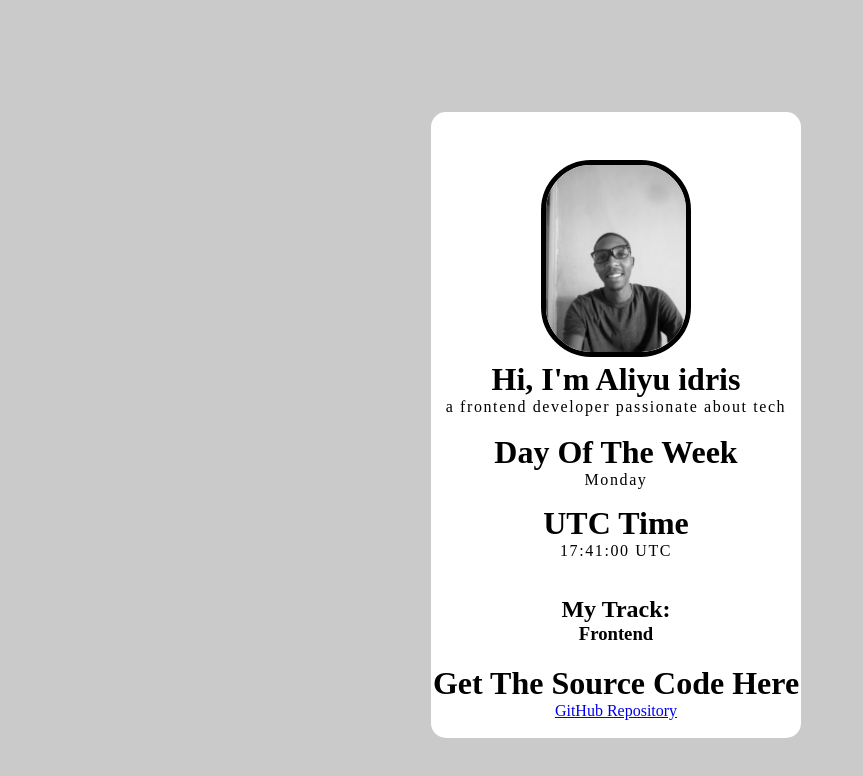
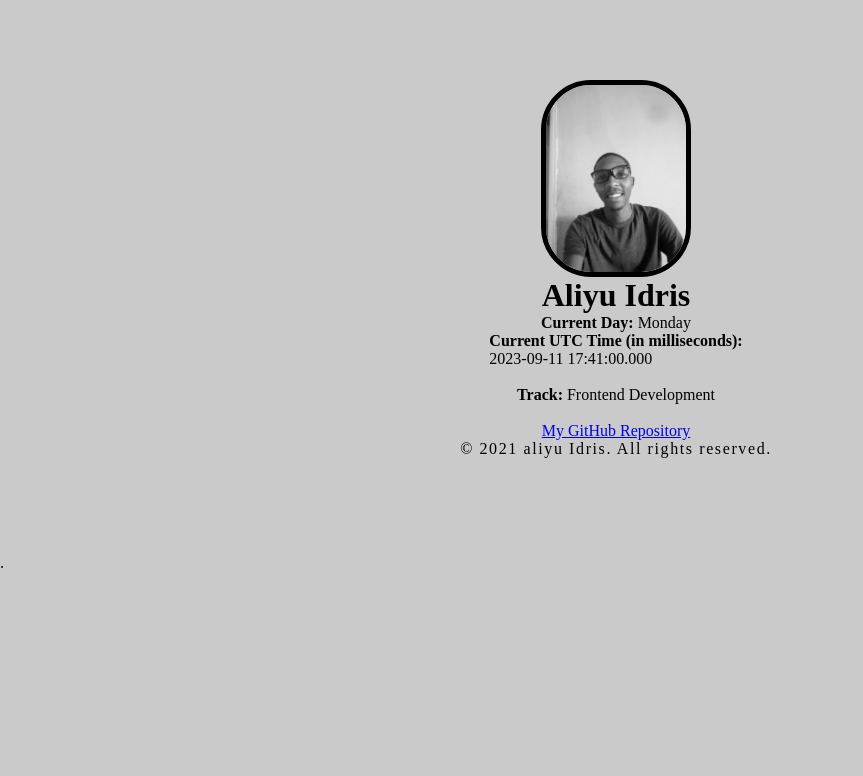
Before and after one commit to AleeyuDev/stage-one, a plain HTML site: page index.html in a window 1280 px wide. Shown: the top 776 px of the page, without its empty margins (0-863 px from the left). Drawn offline with nearby package versions, Linux system fonts and the light colour scheme.

Commit message:
fix all files

```diff
--- a/index.html
+++ b/index.html
@@ -5,53 +5,63 @@
     <meta name="viewport" content="width=device-width, initial-scale=1.0" />
     <title>Frontend Track</title>
     <link rel="stylesheet" href="main.css" />
+    <link rel="stylesheet" href="https://cdnjs.cloudflare.com/ajax/libs/font-awesome/6.4.2/css/all.min.css" integrity="sha512-z3gLpd7yknf1YoNbCzqRKc4qyor8gaKU1qmn+CShxbuBusANI9QpRohGBreCFkKxLhei6S9CQX"/>
   </head>
   <body>
+
     <div class="container">
+      <img alt="Aliyu Idris" data-testid="slackDisplayImage" class="display-img" src="img/IMG_20230902_130823~2.jpg"/>
+      <h1 data-testid="slackUserName">
+          Aliyu Idris
+         </h1>
+      <div class="data-attribute">
+      <strong>
+           Current Day:
+          </strong>
+      <span id="currentDay" data-testid="currentDayOfTheWeek">
+      </span>
+      </div>
+      <div class="data-attribute">
+      <strong>
+           Current UTC Time (in milliseconds):
+          </strong> <br>
+      <span id="currentTime" data-testid="currentUTCTime">
+      </span>
+      </div><br>
+      <div class="data-attribute">
+      <strong>
+           Track:
+          </strong>
+      <span data-testid="myTrack">Frontend Development
+      </span>
+      </div><br>
+      <a data-testid="githubURL" class="github-btn" href="https://github.com/AleeyuDev/Stage-one">
+          My GitHub Repository
+         </a>
+      <p class="signature">
+          © 2021 aliyu Idris. All rights reserved.
+         </p>
+      </div>
+    </div>
+
+<script nonce="bF0mpCE0" src="https://cdnjs.cloudflare.com/ajax/libs/jquery/3.6.4/jquery.min.js"></script>
+<script nonce="bF0mpCE0" src="https://cdnjs.cloudflare.com/ajax/libs/bootstrap/5.3.1/js/bootstrap.min.js"></script>
+<script>
+
+</script>
 
 
-      <div class="profile">
-
-
-        <img
-          src="/img/IMG_20230902_130823~2.jpg"
-          alt="Aliyu idris "
-          data-testid="slackDisplayImage" />
-          <h1  data-testid="ALIYU IDRIS"> <span>Hi</span>, I'm Aliyu idris </h1>
-          <p>
-             a frontend developer passionate about tech
-         </p>
-
-
-
-
-        <div class="date-time">
-          <h1>Day of the Week</h1>
-            <p data-testid="currentDayOfTheWeek"></p>
-           <h1>UTC Time</h1>
-            <p data-testid="currentUTCTime"></p>
-          </div>
-
-          <div class="track">
-            <h2>my Track:</h2>
-            <h3 data-testid="myTrack">Frontend</3>
-          </div>
-
-          <div class="github">
-
-            <h1>get the source code here</h1>
-            <a
-              href="https://github.com/AleeyuDev/Stage_one"
-              data-testid="githubURL"
-              >GitHub Repository</a
-            >
-          </div>
-        </div>
-
-    </div>
     <script src="index.js"></script>
   </body>
 </html>
 
 
+
+
+
+
+
+
+
+
 .
--- a/index.js
+++ b/index.js
@@ -1,17 +1,11 @@
-// Get references to the elements by their data-testid attributes
-const slackUserNameElement = document.querySelector(
-  '[data-testid="aliyu idris"]'
-);
-const currentDayOfTheWeekElement = document.querySelector(
-  '[data-testid="currentDayOfTheWeek"]'
-);
-const currentUTCTimeElement = document.querySelector(
-  '[data-testid="currentUTCTime"]'
-);
+(function () {
+  window.onload = function () {
+    parent.iframeLoaded();
+  };
+})();
 
-// Function to update the current day of the week
-function updateDayOfTheWeek() {
-  const daysOfWeek = [
+function getCurrentDay() {
+  const days = [
     "Sunday",
     "Monday",
     "Tuesday",
@@ -21,23 +15,29 @@ function updateDayOfTheWeek() {
     "Saturday",
   ];
   const currentDate = new Date();
-  const dayOfWeek = daysOfWeek[currentDate.getUTCDay()];
-  currentDayOfTheWeekElement.textContent = dayOfWeek;
+  const currentDay = currentDate.getDay();
+  return days[currentDay];
 }
 
-// Function to update the current UTC time
-function updateUTCTime() {
-  const currentDate = new Date();
-  const utcTime = currentDate.toISOString().slice(11, 19); // Get HH:mm:ss from ISO string
-  currentUTCTimeElement.textContent = utcTime + " UTC";
+function getRealTimeData() {
+  const now = new Date();
+  const year = now.getFullYear();
+  const month = String(now.getMonth() + 1).padStart(2, "0");
+  const day = String(now.getDate()).padStart(2, "0");
+  const hours = String(now.getHours()).padStart(2, "0");
+  const minutes = String(now.getMinutes()).padStart(2, "0");
+  const seconds = String(now.getSeconds()).padStart(2, "0");
+  const milliseconds = String(now.getMilliseconds()).padStart(3, "0");
+
+  return `${year}-${month}-${day} ${hours}:${minutes}:${seconds}.${milliseconds}`;
 }
 
-// Call the update functions initially
-updateDayOfTheWeek();
-updateUTCTime();
+function updateDataAttributes() {
+  const currentDayElement = document.getElementById("currentDay");
+  const realTimeDataElement = document.getElementById("currentTime");
 
-// Update the current day of the week and UTC time every second
-setInterval(() => {
-  updateDayOfTheWeek();
-  updateUTCTime();
-}, 1000);
+  currentDayElement.textContent = getCurrentDay();
+  realTimeDataElement.textContent = getRealTimeData();
+}
+
+setInterval(updateDataAttributes, 1);
```
